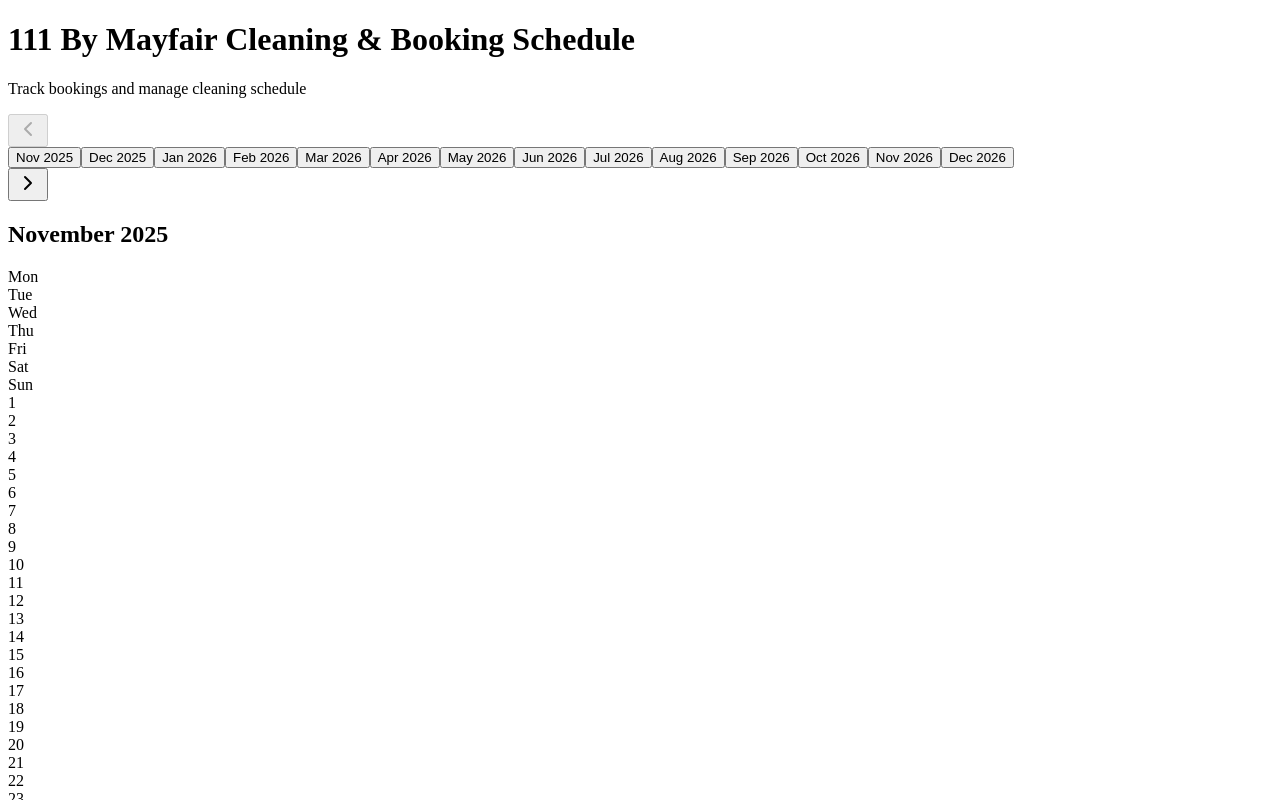
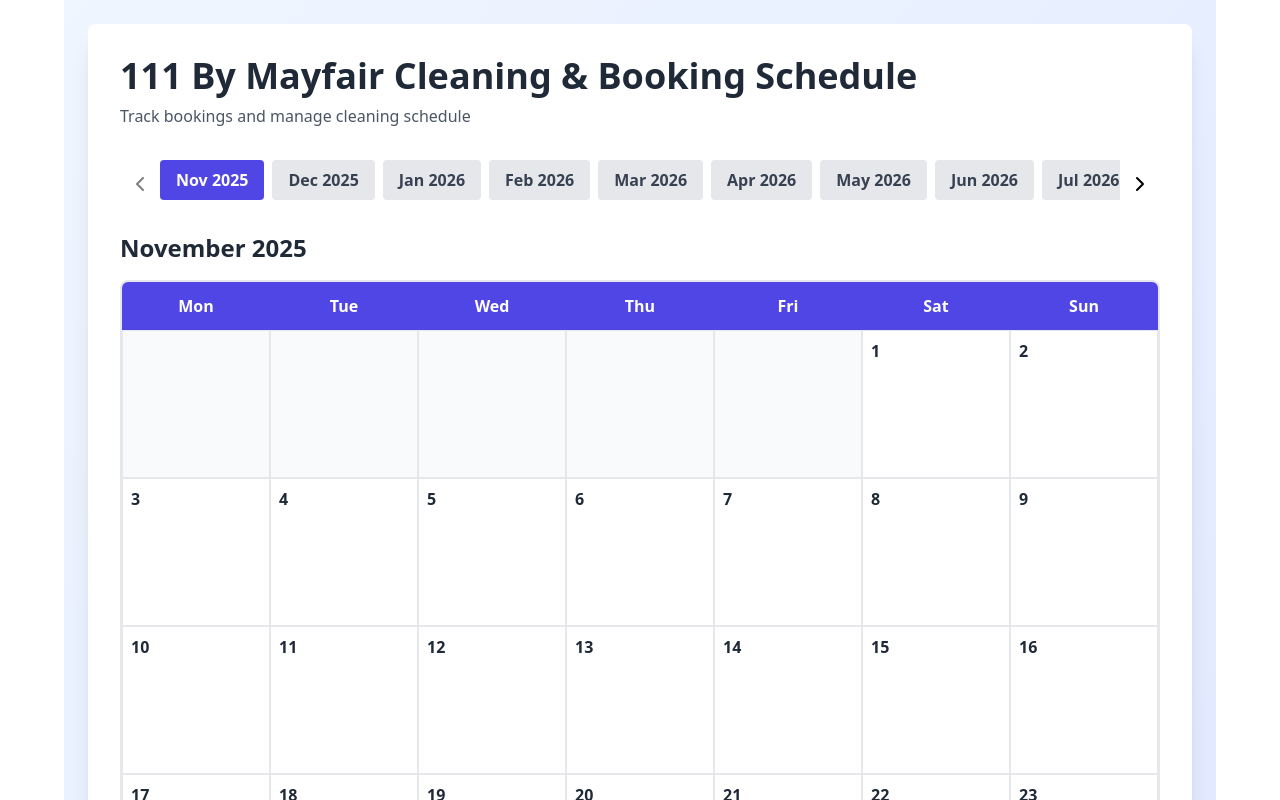
Before and after one commit to paulmcconvillecoachcomplex-star/HarrierCleaningCalendar, a Next.js app: page / in a window 1280 px wide. Shown: the top 800 px of the page. Built offline with nearby package versions, Linux system fonts and the light colour scheme.

Commit message:
Create layout.js

```diff
--- /dev/null
+++ b/app/layout.js
@@ -0,0 +1,11 @@
+import './globals.css'
+
+export default function RootLayout({ children }) {
+  return (
+    <html lang="en">
+      <body>
+        {children}
+      </body>
+    </html>
+  )
+}
```
